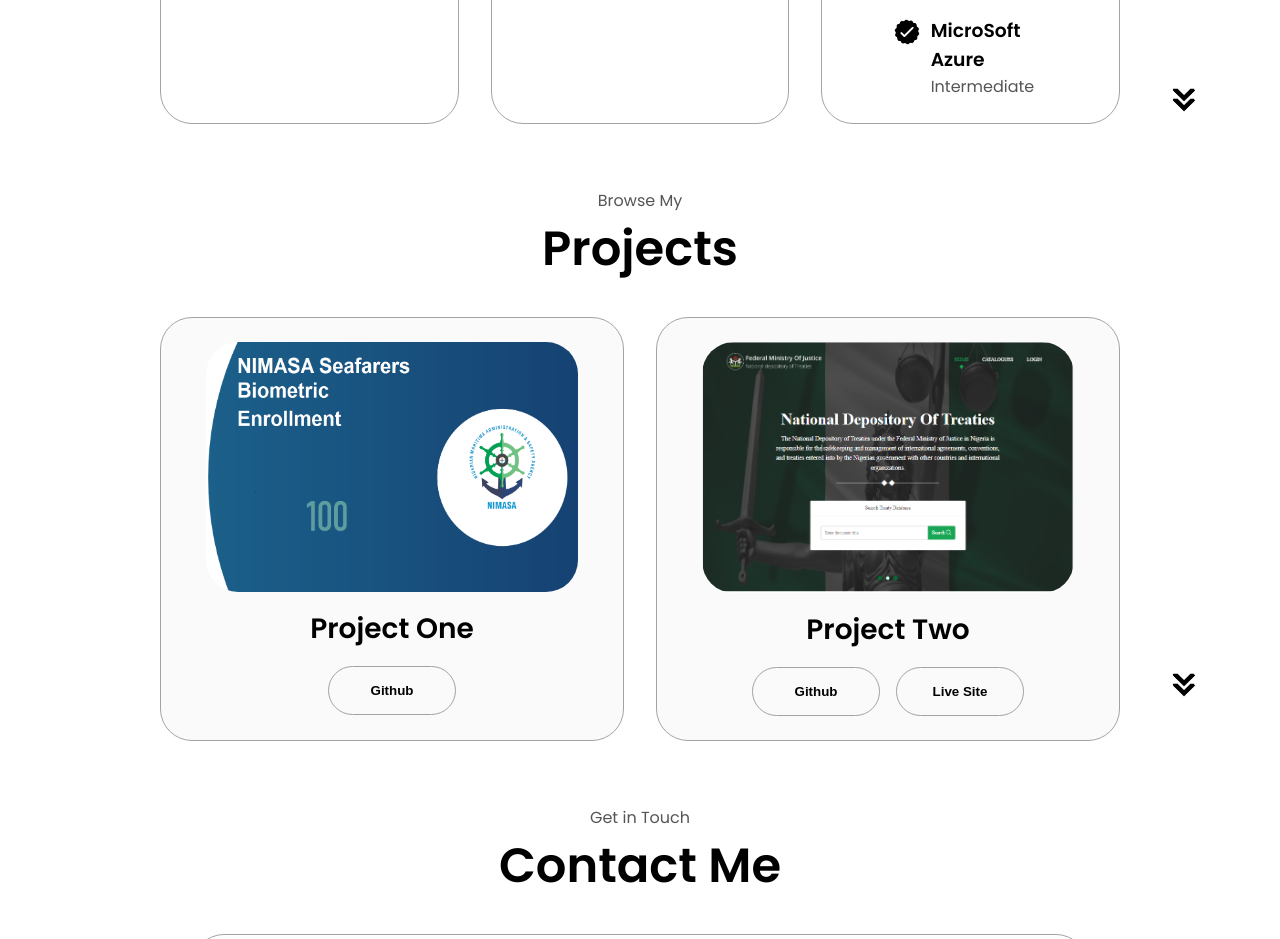
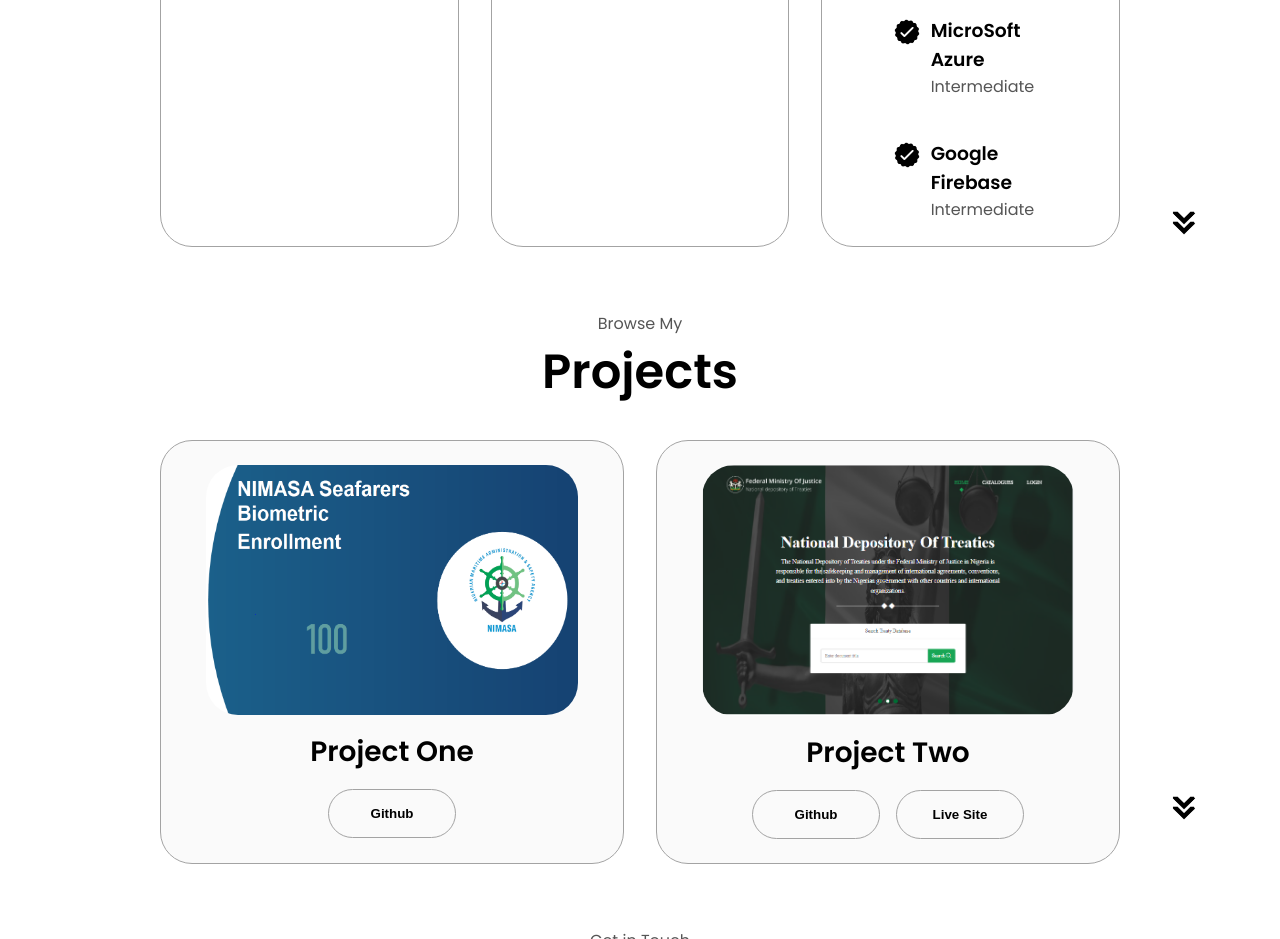
Before and after one commit to devopsnormad/my_portfolio, a plain HTML site: page index.html in a window 1280 px wide. Shown: the part 2520-3459 px from the top of the page. Drawn offline with Linux system fonts and the light colour scheme.

Commit message:
edit on index page

```diff
--- a/index.html
+++ b/index.html
@@ -231,6 +231,13 @@
                                     <p>Intermediate</p>
                                 </div>
                             </article>
+                            <article>
+                                <img src="./assets/images/checkmark.png" alt="Experience icon" class="icon" />
+                                <div>
+                                    <h3>Google Firebase</h3>
+                                    <p>Intermediate</p>
+                                </div>
+                            </article>
                         </div>
                     </div>
 
```
